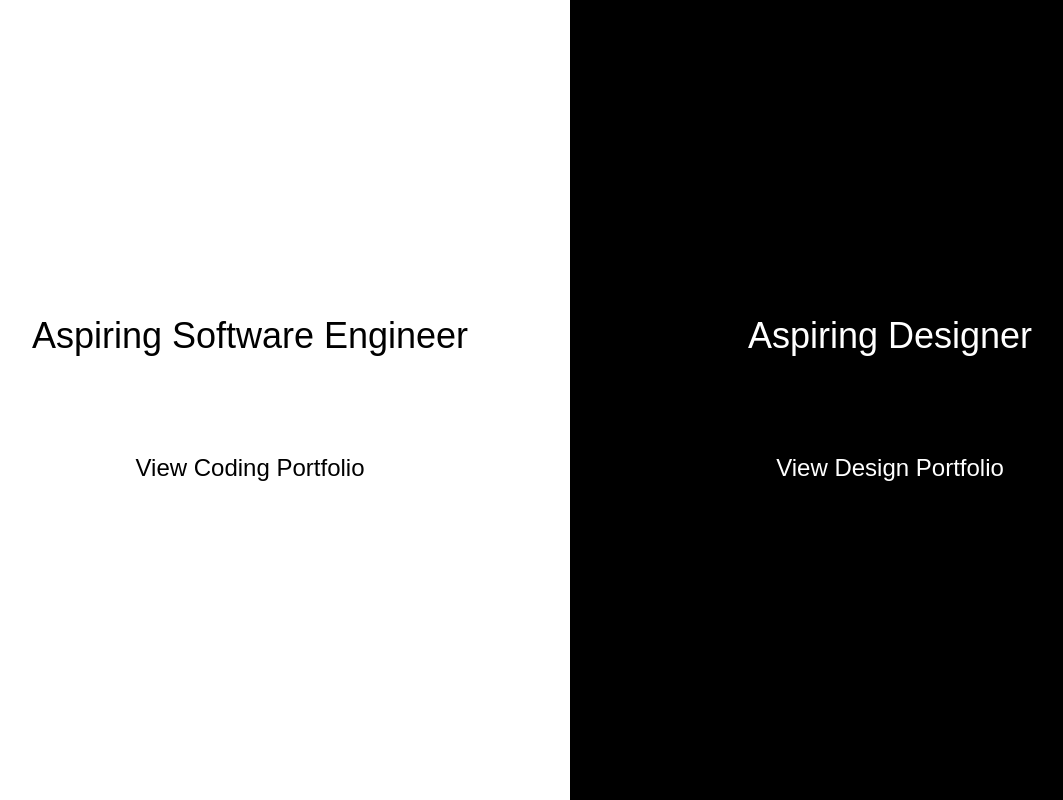
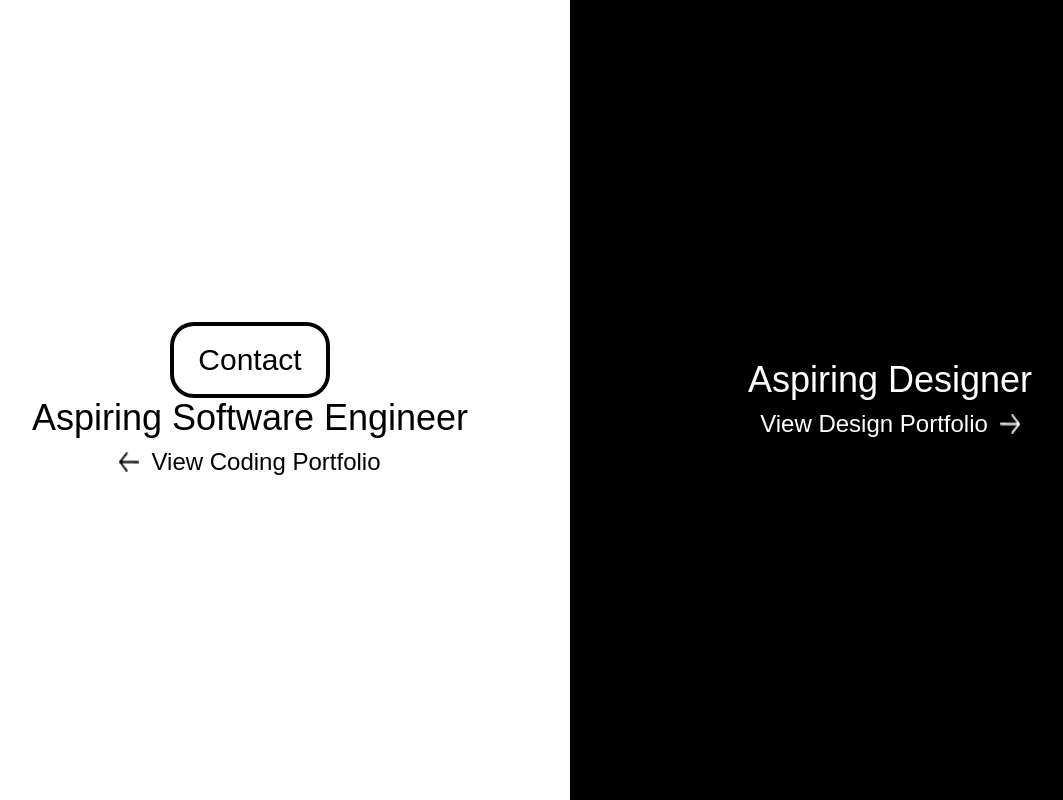
Before and after one commit to 26samaahmed/portfolio, a SvelteKit app: page / in a window 1280 px wide. Shown: the whole page, without its empty margins (70-1133 px from the left). Built offline with nearby package versions, Linux system fonts and the light colour scheme; a web font is replaced by a local one.

Commit message:
fix design portfolio + add more pics

```diff
--- a/src/components/DesignNavBar.svelte
+++ b/src/components/DesignNavBar.svelte
@@ -32,7 +32,7 @@
       {/each}
     </div>
 
-    <div class="flex justify-end space-x-8">
+    <div class="flex justify-end space-x-3 md:space-x-8">
       {#each buttons as button}
         {#if button.link === '#projects'}
           <a href={button.link} on:click|preventDefault={scrollIntoView} class="no-underline hover:underline text:lg sm:text-2xl">{button.name}</a>
--- a/src/routes/+page.svelte
+++ b/src/routes/+page.svelte
@@ -14,15 +14,20 @@
 <main>
   <div class="flex flex-col md:flex-row h-screen">
     <div class="flex-1 bg-white h-full flex flex-col justify-center items-center">
+      <button class="text-3xl rounded-3xl border-4 text-black border-black p-4 pl-6 pr-6">Contact</button>
       <h1 class="text-black text-2xl sm:text-4xl">Aspiring Software Engineer</h1>
-      <!--<img src={white_arrow} alt="white arrow" class="w-10 h-10 mt-24"/>-->
-      <h3 class="text-black text-2xl mt-24"><a href='/coding-portfolio' class="no-underline hover:underline">View Coding Portfolio</a></h3>
+      <div class="flex flex-row items-center space-x-3">
+        <img src={black_arrow} alt="black arrow" class="w-5 h-5 mt-2"/>
+        <h3 class="text-black text-md sm:text-2xl mt-2"><a href='/coding-portfolio' class="no-underline hover:underline">View Coding Portfolio</a></h3>
+      </div>
     </div>
 
     <div class="flex-1 bg-black h-full flex flex-col justify-center items-center">
       <h1 class="text-white text-2xl sm:text-4xl">Aspiring Designer</h1>
-      <!--<img src={black_arrow} alt="black arrow" class="w-10 h-10 mt-24"/>-->
-      <h3 class="text-white text-2xl mt-24"><a href='/design-portfolio' class="no-underline hover:underline">View Design Portfolio</a></h3>
+      <div class="flex flex-row items-center space-x-3">
+        <h3 class="text-white text-md sm:text-2xl mt-2"><a href='/design-portfolio' class="no-underline hover:underline">View Design Portfolio</a></h3>
+        <img src={white_arrow} alt="white arrow" class="w-5 h-5 mt-2"/>
+      </div>
     </div>
   </div>
 </main>
--- a/src/routes/coding-portfolio/+page.svelte
+++ b/src/routes/coding-portfolio/+page.svelte
@@ -1,8 +1,9 @@
 <script>
   import NavBar from '../../components/NavBar.svelte';
   import college_highlight1 from '$lib/assets/college_highlight1.jpg';
+  import college_highlight3 from '$lib/assets/college_highlight3.jpg';
   import college_highlight5 from '$lib/assets/college_highlight5.jpg';
-  import college_highlight3 from '$lib/assets/college_highlight3.jpg';
+  import college_highlight7 from '$lib/assets/college_highlight7.jpg';
   import resume from '$lib/assets/resume.pdf';
 
   let projects =[
@@ -40,6 +41,7 @@
     {img: college_highlight1, title: 'Open Source Software Team Member', info: '📍End of Semester Ceremony, Fall 2023'},
     {img: college_highlight5, title: 'ACM CSUF Design Officer', info: '📍End of Semester Meeting, Spring 2024'},
     {img: college_highlight3, title: 'FullyHacks Design Officer', info: '📍Hackathon with 400+ applicants, Spring 2024'},
+    {img: college_highlight7, title: 'Fullyhacks Design Officer', info: '📍Behind the scenes before the event started, Spring 2024'}
   ]
 
 </script>
@@ -53,10 +55,10 @@
   </div>
 
   <div class="flex flex-col ml-5 mr-5 sm:ml-10 sm:mr-10 mt-24">
-    <h1 class="text-4xl mb-5">College Highlights</h1>
-    <div class="flex flex-col md:flex-row md:space-x-5">
+    <h1 class="text-3xl sm:text-4xl mb-5">College Highlights</h1>
+    <div class="flex flex-wrap">
       {#each college_highlights as highlight}
-        <div class="w-full md:w-1/3 text-center">
+        <div class="w-full sm:w-1/2 p-2 mb-12 md:mb-q0 text-center">
           <img src={highlight.img} alt={highlight.title} class="rounded-md mb-5 h-64 lg:h-96 w-full object-cover"/>
           <p>{highlight.title}</p>
           <p>{highlight.info}</p>
--- a/src/routes/design-portfolio/+page.svelte
+++ b/src/routes/design-portfolio/+page.svelte
@@ -3,14 +3,16 @@
   import college_highlight4 from '$lib/assets/college_highlight4.jpg';
   import college_highlight2 from '$lib/assets/college_highlight2.jpg';
   import college_highlight6 from '$lib/assets/college_highlight6.jpg';
+  import college_highlight8 from '$lib/assets/college_highlight8.jpg';
   import project1 from '$lib/assets/design_project1.png';
   import project2 from '$lib/assets/design_project2.png';
   let resume = 'https://drive.google.com/file/resume.pdf';
 
   let college_highlights = [
     {img: college_highlight2, title: 'ACM CSUF Design Officer', info: '📍First Design workshop, Spring 2024'},
-    {img: college_highlight4, title: 'ACM Design Officer', info: '📍Portfolio Competition with 25+ submissions, Spring 2024'},
+    {img: college_highlight4, title: 'ACM CSUF Design Officer', info: '📍Portfolio Competition with 25+ submissions, Spring 2024'},
     {img: college_highlight6, title: 'First In Person Designathon', info: '📍UCLA Vista Designathon, Spring 2024'},
+    {img: college_highlight8, title: 'FullyBeyond Web Dev Team Lead', info: '📍CSUF\'s first student-run designathon, Summer 2024'}
   ]
 
   let projects = [
@@ -30,10 +32,10 @@
 
 
   <div class="flex flex-col ml-5 mr-5 sm:ml-10 sm:mr-10 mt-24">
-    <h1 class="text-4xl mb-5">College Highlights</h1>
-    <div class="flex flex-col md:flex-row md:space-x-5">
+    <h1 class="text-3xl sm:text-4xl mb-5">College Highlights</h1>
+    <div class="flex flex-wrap">
       {#each college_highlights as highlight}
-        <div class="w-full md:w-1/3 text-center">
+        <div class="w-full sm:w-1/2 p-2 mb-12 md:mb-q0 text-center">
           <img src={highlight.img} alt={highlight.title} class="rounded-md mb-5 h-64 lg:h-96 w-full object-cover"/>
           <p>{highlight.title}</p>
           <p>{highlight.info}</p>
@@ -42,16 +44,16 @@
     </div>
   </div>
 
-  <div class="flex flex-col sm:ml-10 sm:mr-10 mt-24" id="projects">
+  <div class="flex flex-col ml-5 mr-5 sm:ml-10 sm:mr-10  mt-24" id="projects">
     <h1 class="text-4xl mb-5">Projects</h1>
     {#each projects as project}
       <div class="relative group">
         <div class="flex flex-row justify-between">
-          <h2 class="text-2xl mb-2">{project.name}</h2>
-          <p class="text-2xl mb-2">{project.date}</p>
+          <h2 class="text-lg sm:text-2xl mb-2">{project.name}</h2>
+          <p class="text-lg sm:text-2xl mb-2">{project.date}</p>
         </div>
         <img src={project.image} alt="project 2" class="rounded-md mb-20 w-full object-cover" />
-        <p class="description text-xl m-5 text-white absolute inset-0 flex items-center justify-center opacity-0">
+        <p class="description text-md sm:text-xl m-5 text-white absolute inset-0 flex items-center justify-center opacity-0">
           {project.description}
         </p>
       </div>
```
Also changed, not shown: src/lib/assets/college_highlight7.jpg (added), src/lib/assets/college_highlight8.jpg (added).
